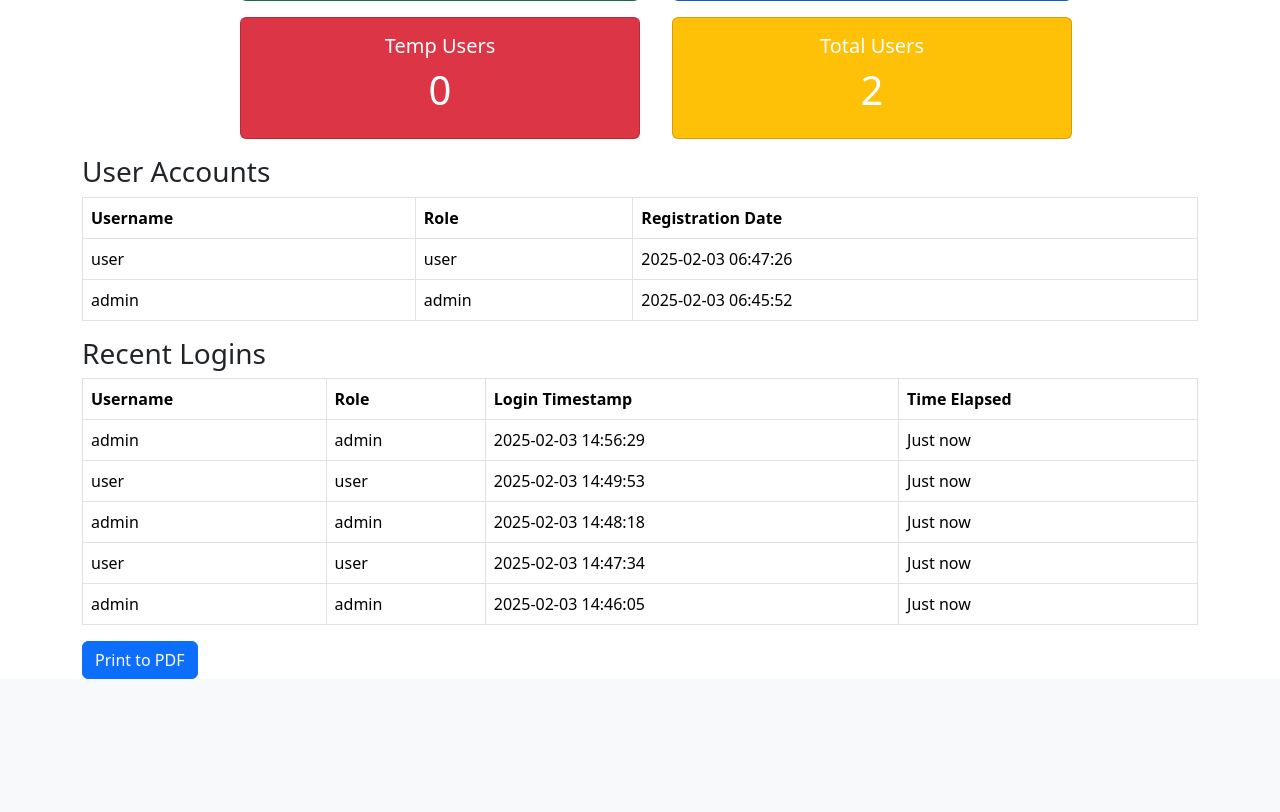
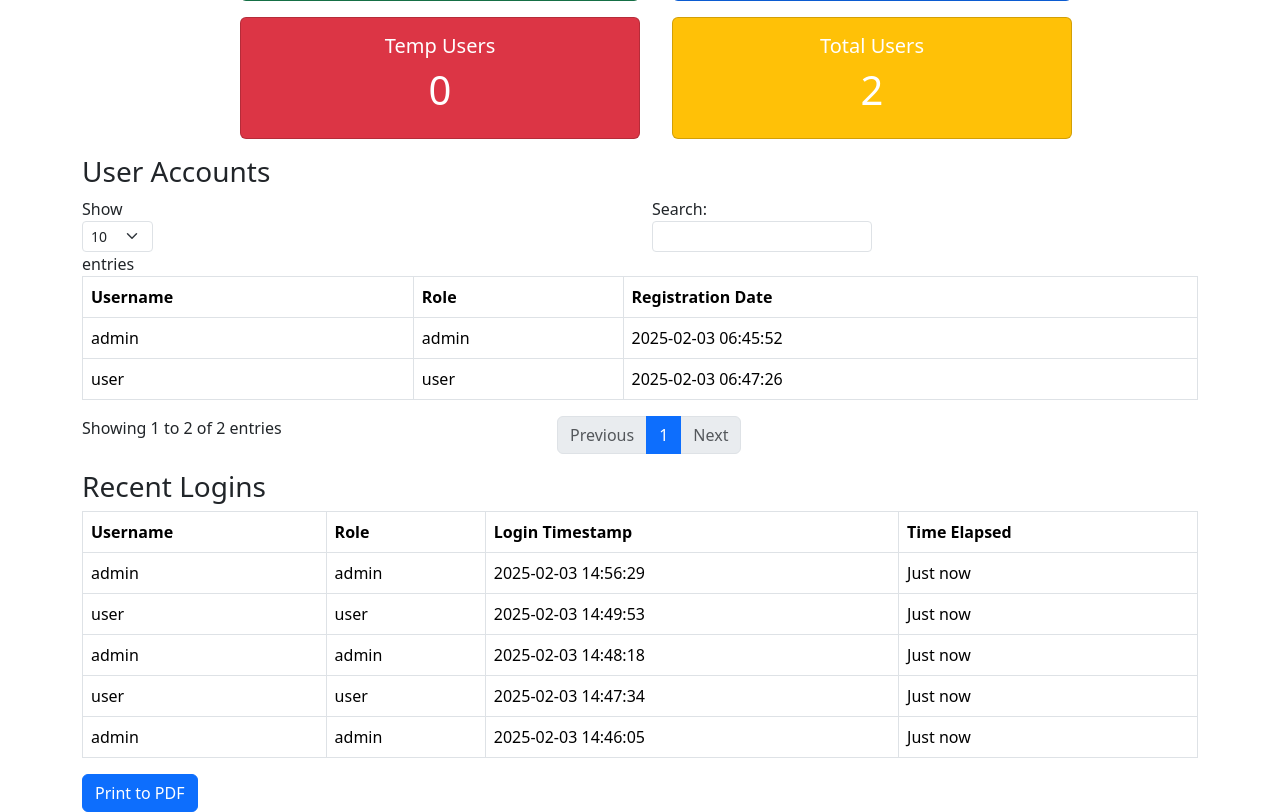
Before and after one commit to cliffamadeus/sample-erp, a PHP site: page /admin/dashboard.php in a window 1280 px wide. Shown: the part 240-1052 px from the top of the page. Before the commit the page ends 919 px from the top, so only its background shows below. Run offline with PHP 8.4, Linux system fonts and the light colour scheme; a user stored in the database is signed in; data comes from the database, SQL or seed files in the repository; some libraries are stand-ins or nearby versions.

Commit message:
Added datatable resources and rigged user accounts list

```diff
--- a/admin/dashboard.php
+++ b/admin/dashboard.php
@@ -67,6 +67,14 @@ if ($stmt = $pdo->prepare($sql)) {
     <link href="https://cdn.jsdelivr.net/npm/bootstrap@5.3.3/dist/css/bootstrap.min.css" rel="stylesheet">
     <script src="https://cdnjs.cloudflare.com/ajax/libs/jspdf/2.5.1/jspdf.umd.min.js"></script>
     <script src="https://cdnjs.cloudflare.com/ajax/libs/html2canvas/1.4.1/html2canvas.min.js"></script>
+
+    <script src="https://cdnjs.cloudflare.com/ajax/libs/twitter-bootstrap/5.3.0/css/bootstrap.min.css"></script>
+    <script src="https://cdn.datatables.net/2.2.1/css/dataTables.bootstrap5.css"></script>
+
+    <script src="https://code.jquery.com/jquery-3.7.1.js"></script>
+    <script src="https://cdnjs.cloudflare.com/ajax/libs/twitter-bootstrap/5.3.0/js/bootstrap.bundle.min.js"></script>
+    <script src="https://cdn.datatables.net/2.2.1/js/dataTables.js"></script>
+    <script src="https://cdn.datatables.net/2.2.1/js/dataTables.bootstrap5.js"></script>
 
     <style>
         .flex-container {
@@ -162,7 +170,7 @@ if ($stmt = $pdo->prepare($sql)) {
 
     <div class="container">
         <h3>User Accounts</h3>
-        <table class="table table-bordered">
+        <table id="example" class="table table-bordered" style="width:100%">
             <thead>
                 <tr>
                     <th>Username</th>
@@ -172,11 +180,11 @@ if ($stmt = $pdo->prepare($sql)) {
             </thead>
             <tbody>
                 <?php foreach ($userAccounts as $user): ?>
-                <tr>
-                    <td><?php echo htmlspecialchars($user['username']); ?></td>
-                    <td><?php echo htmlspecialchars($user['user_type']); ?></td>
-                    <td><?php echo date("Y-m-d H:i:s", strtotime($user['created_at'])); ?></td>
-                </tr>
+                    <tr>
+                        <td><?php echo htmlspecialchars($user['username']); ?></td>
+                        <td><?php echo htmlspecialchars($user['user_type']); ?></td>
+                        <td><?php echo date("Y-m-d H:i:s", strtotime($user['created_at'])); ?></td>
+                    </tr>
                 <?php endforeach; ?>
             </tbody>
         </table>
@@ -204,7 +212,14 @@ if ($stmt = $pdo->prepare($sql)) {
         </table>
         <button class="btn btn-primary" onclick="printToPDF()">Print to PDF</button>
     </div>
+    <div class="container">
+
+
+    </div>
+
     <!--End Dashboard-->
+
+
 
 <script>
     function printToPDF() {
@@ -254,6 +269,9 @@ if ($stmt = $pdo->prepare($sql)) {
             row.querySelector('.time-elapsed').textContent = timeElapsedStr;
         });
     }
+
+
+    let table = new DataTable('#example');
 </script>
 </body>
 </html>
```
